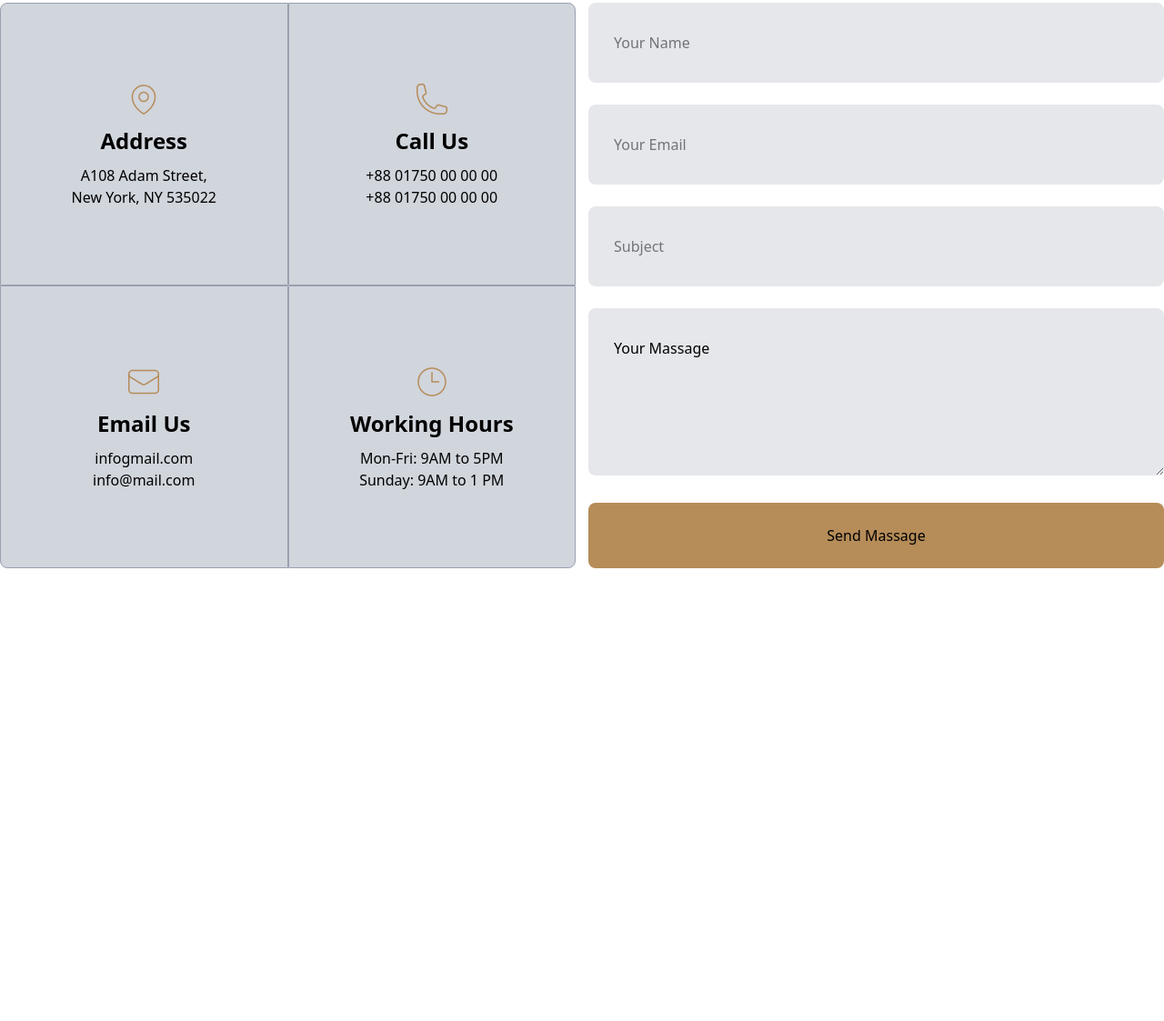
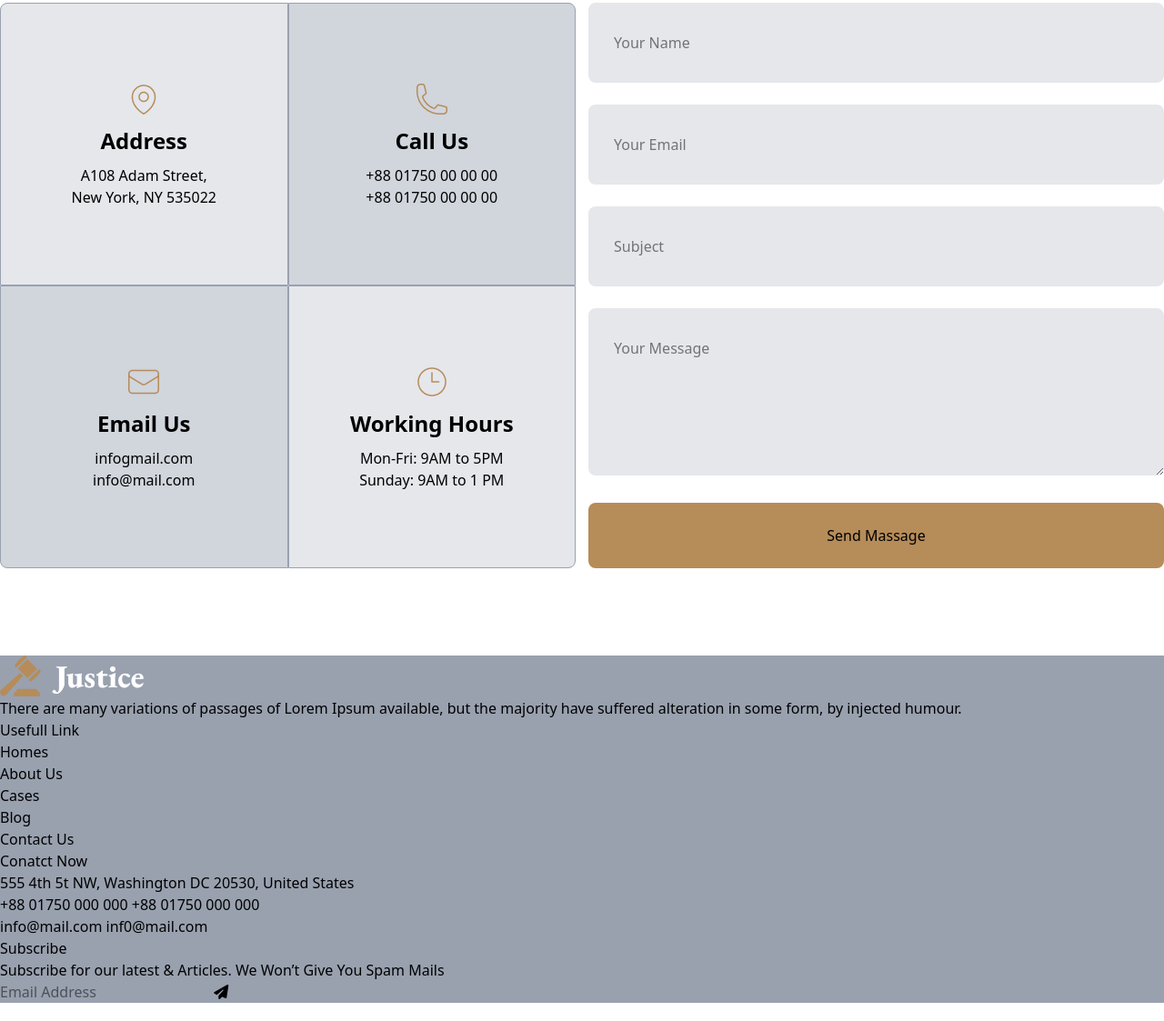
Before and after one commit to mjh-shikder/Legal-solution-website, a plain HTML site: page index.html in a window 1280 px wide. Shown: the part 3546-4669 px from the top of the page at 91% size. Before the commit the page ends 4191 px from the top, so only its background shows below. Drawn offline with nearby package versions, Linux system fonts and the light colour scheme.

Commit message:
minor adjustments

```diff
--- a/index.html
+++ b/index.html
@@ -17,8 +17,8 @@
 
 </head>
 
-<body class="max-w-7xl mx-auto my-5">
-
+<body class=" mx-auto my-5">
+    <main class="max-w-7xl mx-auto">
         <header class="mx-auto">
             <nav id="Nav-bar" class="flex justify-between items-center mb-5">
 
@@ -40,7 +40,7 @@
             </nav>
         </header>
         <!-- banner -->
-    <main>
+
         <section id="Banner" class="w-full relative mx-auto my-3.5">
 
             <img class="w-full object-cover " src="./images/banner.png" alt="">
@@ -293,7 +293,7 @@
             <div class="flex gap-3.5">
                 <div class="grid lg:grid-cols-2 w-1/2">
                     <div
-                        class="flex flex-col  items-center justify-center bg-gray-300 rounded-tl-lg border border-gray-400 py-10">
+                        class="flex flex-col  items-center justify-center bg-gray-200 rounded-tl-lg border border-gray-400 py-10">
                         <img class="w-10 mb-2.5" src="./images/location.png" alt="">
                         <h3 class="text-center font-bold text-2xl mb-2.5">Address</h3>
                         <p class="text-center"> A108 Adam Street,<br>
@@ -314,7 +314,7 @@
                             info@mail.com</p>
                     </div>
                     <div
-                        class="flex flex-col  items-center justify-center bg-gray-300 rounded-br-lg border border-gray-400 py-10">
+                        class="flex flex-col  items-center justify-center bg-gray-200 rounded-br-lg border border-gray-400 py-10">
                         <img class="w-10 mb-2.5" src="./images/time.png" alt="">
                         <h3 class="text-center font-bold text-2xl mb-2.5">Working Hours</h3>
                         <p class="text-center">Mon-Fri: 9AM to 5PM <br>
@@ -332,16 +332,68 @@
                     <input class="bg-gray-200 w-full py-8 rounded-lg pl-7 mb-6" type="search" name="" id=""
                         placeholder="Subject">
 
-                    <textarea class="bg-gray-200 w-full py-8 rounded-lg pl-7 mb-6" name="textarea" id="textbox"
-                        cols="10" rows="5">Your Massage</textarea>
+                    <textarea placeholder="Your Message" class="bg-gray-200 w-full py-8 rounded-lg pl-7 mb-6"
+                        name="textarea" id="textbox" cols="10" rows="5"></textarea>
 
                     <input class="bg-[#b68c59] w-full py-6 rounded-lg " type="button" value="Send Massage">
 
                 </div>
             </div>
         </section>
+    </main>
 
-    </main>
+    <!-- Footer -->
+    <footer class="bg-gray-400 mt-24 ">
+        <section class="max-w-7xl mx-auto">
+            <div class="">
+                <img src="./images/logo.png" alt="">
+                <p> There are many variations of
+                    passages of Lorem Ipsum
+                    available, but the majority have
+                    suffered alteration in some
+                    form, by injected humour.
+                </p>
+            </div>
+            <div>
+                <h2>Usefull Link</h2>
+                <ul>
+                    <li><a href="index.html">Homes</a></li>
+                    <li><a href="index.html">About Us</a></li>
+                    <li><a href="index.html">Cases</a></li>
+                    <li><a href="index.html">Blog</a></li>
+                    <li><a href="index.html">Contact Us</a></li>
+                </ul>
+            </div>
+
+            <div>
+                <h2>Conatct Now</h2>
+                <ul>
+                    <li> 555 4th 5t NW, Washington
+                        DC 20530, United States</li>
+
+                    <li>
+                        +88 01750 000 000
+                        +88 01750 000 000
+                    </li>
+                    info@mail.com
+                    inf0@mail.com
+                    <li>
+
+                    </li>
+                </ul>
+            </div>
+
+            <div>
+                <h2>Subscribe</h2>
+                <p>Subscribe for our latest &
+                    Articles. We Won’t Give You
+                    Spam Mails</p>
+
+                <input type="search" name="" id="" placeholder="Email Address">
+                <button><i class="fa-solid fa-paper-plane"></i></button>
+            </div>
+        </section>
+    </footer>
 </body>
 
 </html>
```
Also changed, not shown: 1 other file. Lines whose indentation alone changed are shown as unchanged.
